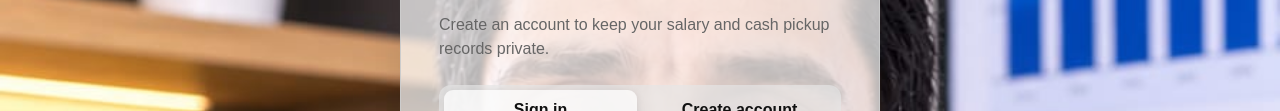
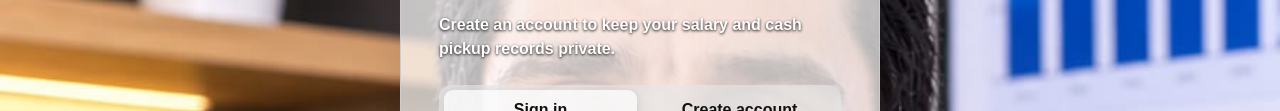
Before and after one commit to Monir-K/Retiras, a website: page index.html in a window 1280 px wide. Shown: the part 197-308 px from the top of the page. Drawn offline with Linux system fonts and the light colour scheme; no server answers.

Commit message:
Improve contrast for supporting text

```diff
--- a/styles.css
+++ b/styles.css
@@ -791,3 +791,17 @@ tbody tr:hover {
     transform: none;
   }
 }
+
+@media screen {
+  .auth-intro,
+  .password-hint,
+  .csv-help,
+  .account-bar,
+  .summary-card .label,
+  th,
+  .empty-state {
+    color: #ffffff;
+    font-weight: 700;
+    text-shadow: 0 1px 3px rgba(0, 0, 0, 0.95);
+  }
+}
```
